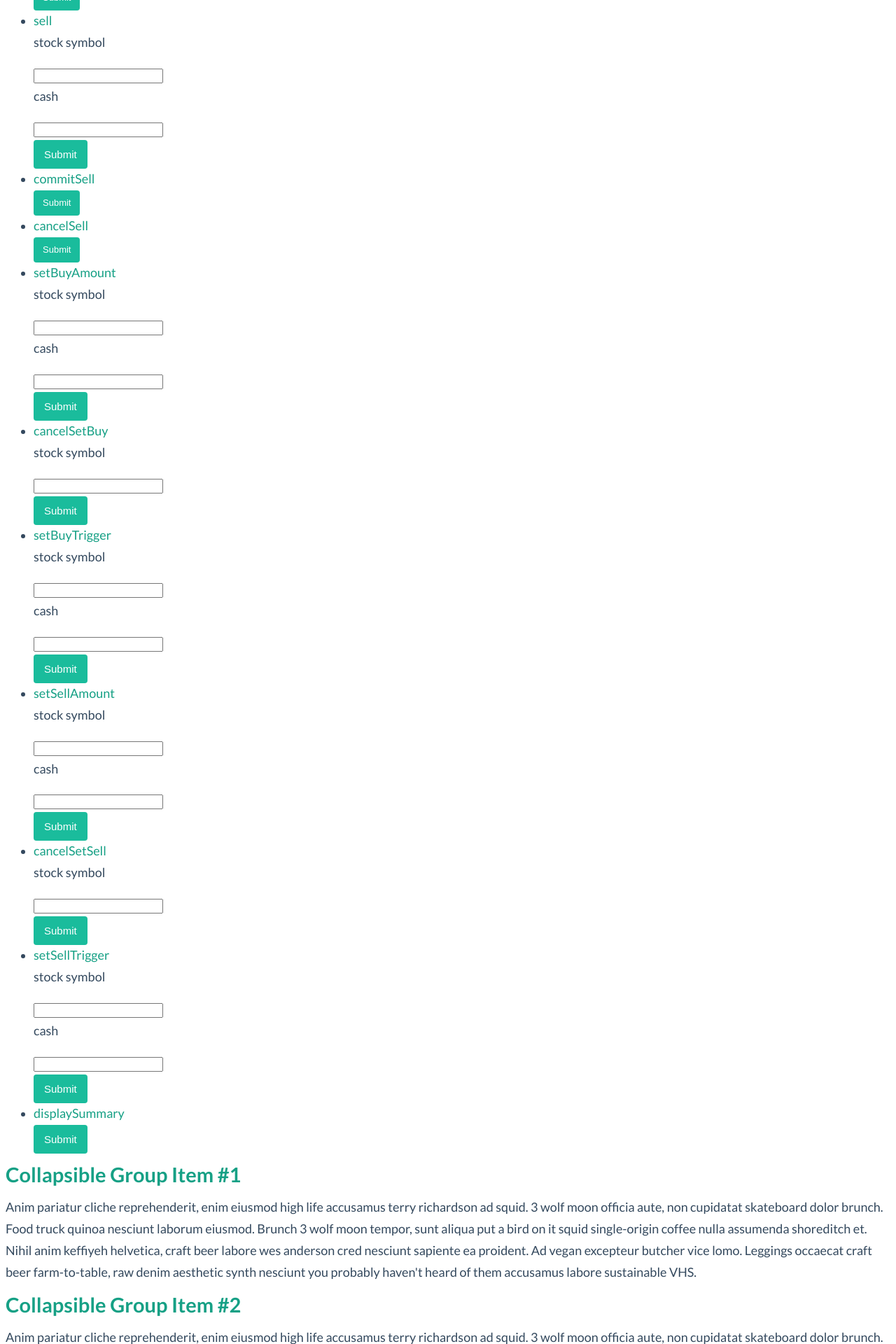
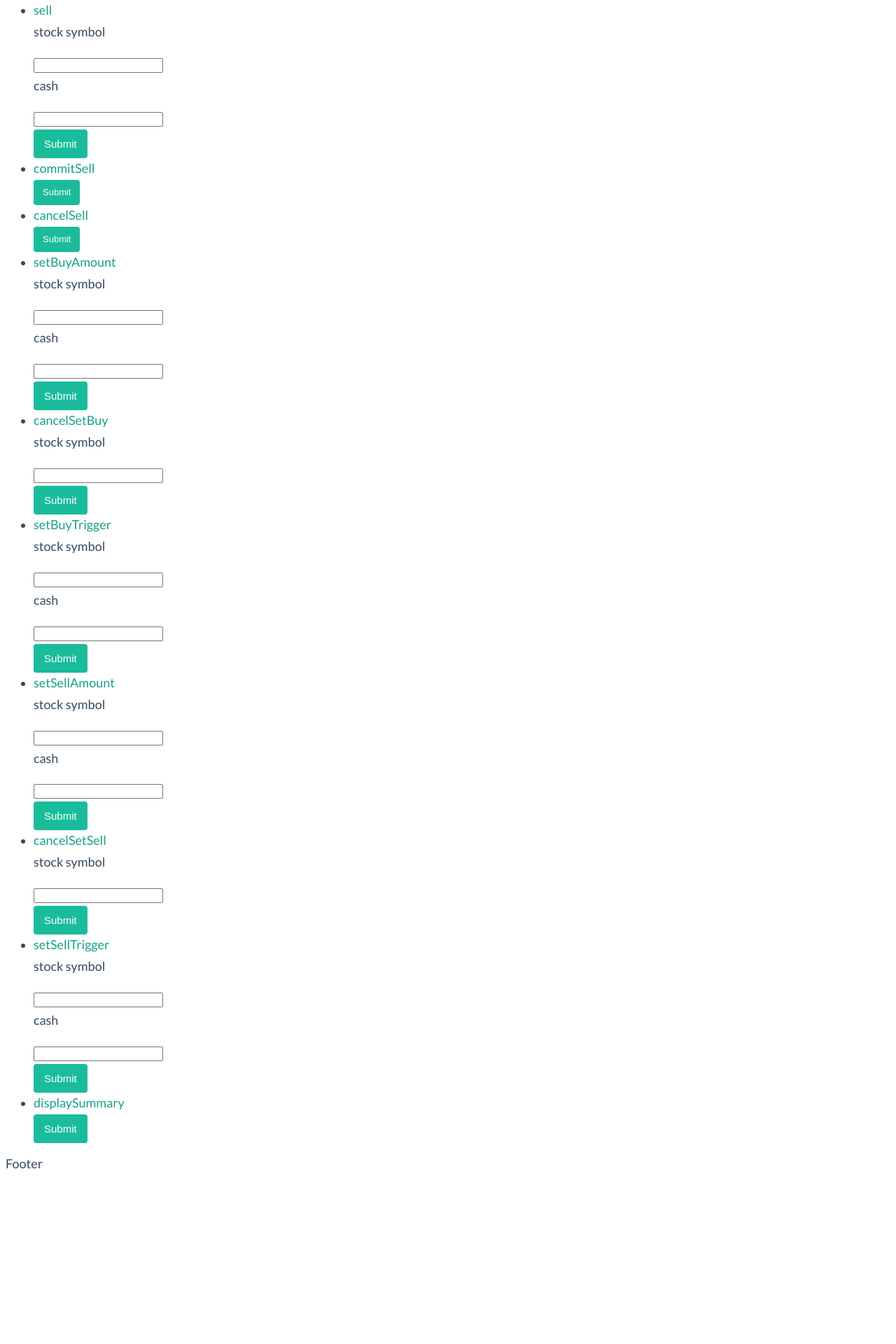
Before and after one commit to Maximell/CSC462, a Flask app: template transactionServer/runcode/templates/index.html in a window 1280 px wide. Shown: the part 880-2800 px from the top of the page at 70% size. After the commit the page ends 2550 px from the top, so only its background shows below. Run offline with Flask 2, Linux system fonts and the light colour scheme; the template is opened without the code that fills it, so the values that code supplies are empty.

Commit message:
changing back

```diff
--- a/transactionServer/runcode/templates/index.html
+++ b/transactionServer/runcode/templates/index.html
@@ -13,7 +13,8 @@
 {% block content %}
 <p>Welcome {{ current_user.username }}</p>
 <p>Commands:</p>
-<div class="panel panel-default">
+<ul>
+    <li>
         <p>add</p>
         <form action="/add/" method="POST">
             <p>cash</p>
@@ -21,8 +22,7 @@
             <br>
             <input class="btn btn-primary btn-submit" type="submit" value="Submit">
         </form>
-</div>
-<ul>
+    </li>
     <li>
         <a>quote</a>
         <form action="/quote/" method="POST">
@@ -153,48 +153,4 @@
         </form>
     </li>
 </ul>
-<div class="panel-group" id="accordion" role="tablist" aria-multiselectable="true">
-  <div class="panel panel-default">
-    <div class="panel-heading" role="tab" id="headingOne">
-      <h4 class="panel-title">
-        <a role="button" data-toggle="collapse" data-parent="#accordion" href="#collapseOne" aria-expanded="true" aria-controls="collapseOne">
-          Collapsible Group Item #1
-        </a>
-      </h4>
-    </div>
-    <div id="collapseOne" class="panel-collapse collapse in" role="tabpanel" aria-labelledby="headingOne">
-      <div class="panel-body">
-        Anim pariatur cliche reprehenderit, enim eiusmod high life accusamus terry richardson ad squid. 3 wolf moon officia aute, non cupidatat skateboard dolor brunch. Food truck quinoa nesciunt laborum eiusmod. Brunch 3 wolf moon tempor, sunt aliqua put a bird on it squid single-origin coffee nulla assumenda shoreditch et. Nihil anim keffiyeh helvetica, craft beer labore wes anderson cred nesciunt sapiente ea proident. Ad vegan excepteur butcher vice lomo. Leggings occaecat craft beer farm-to-table, raw denim aesthetic synth nesciunt you probably haven't heard of them accusamus labore sustainable VHS.
-      </div>
-    </div>
-  </div>
-  <div class="panel panel-default">
-    <div class="panel-heading" role="tab" id="headingTwo">
-      <h4 class="panel-title">
-        <a class="collapsed" role="button" data-toggle="collapse" data-parent="#accordion" href="#collapseTwo" aria-expanded="false" aria-controls="collapseTwo">
-          Collapsible Group Item #2
-        </a>
-      </h4>
-    </div>
-    <div id="collapseTwo" class="panel-collapse collapse" role="tabpanel" aria-labelledby="headingTwo">
-      <div class="panel-body">
-        Anim pariatur cliche reprehenderit, enim eiusmod high life accusamus terry richardson ad squid. 3 wolf moon officia aute, non cupidatat skateboard dolor brunch. Food truck quinoa nesciunt laborum eiusmod. Brunch 3 wolf moon tempor, sunt aliqua put a bird on it squid single-origin coffee nulla assumenda shoreditch et. Nihil anim keffiyeh helvetica, craft beer labore wes anderson cred nesciunt sapiente ea proident. Ad vegan excepteur butcher vice lomo. Leggings occaecat craft beer farm-to-table, raw denim aesthetic synth nesciunt you probably haven't heard of them accusamus labore sustainable VHS.
-      </div>
-    </div>
-  </div>
-  <div class="panel panel-default">
-    <div class="panel-heading" role="tab" id="headingThree">
-      <h4 class="panel-title">
-        <a class="collapsed" role="button" data-toggle="collapse" data-parent="#accordion" href="#collapseThree" aria-expanded="false" aria-controls="collapseThree">
-          Collapsible Group Item #3
-        </a>
-      </h4>
-    </div>
-    <div id="collapseThree" class="panel-collapse collapse" role="tabpanel" aria-labelledby="headingThree">
-      <div class="panel-body">
-        Anim pariatur cliche reprehenderit, enim eiusmod high life accusamus terry richardson ad squid. 3 wolf moon officia aute, non cupidatat skateboard dolor brunch. Food truck quinoa nesciunt laborum eiusmod. Brunch 3 wolf moon tempor, sunt aliqua put a bird on it squid single-origin coffee nulla assumenda shoreditch et. Nihil anim keffiyeh helvetica, craft beer labore wes anderson cred nesciunt sapiente ea proident. Ad vegan excepteur butcher vice lomo. Leggings occaecat craft beer farm-to-table, raw denim aesthetic synth nesciunt you probably haven't heard of them accusamus labore sustainable VHS.
-      </div>
-    </div>
-  </div>
-</div>
 {% endblock %}
```
Lines whose indentation alone changed are shown as unchanged.
